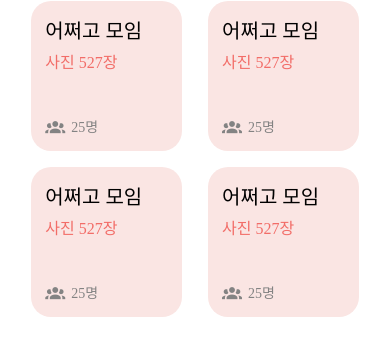
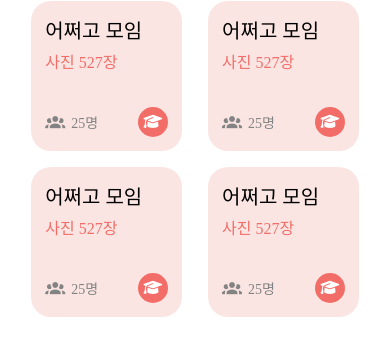
Before and after one commit to yelim99/MOA, a React Native app in the folder moa/: screen /Home in a window 390 px wide. Shown: the part 149-502 px from the top of the page. Built offline with nearby package versions, Linux system fonts and the light colour scheme.

Commit message:
:art:[Design] #S11P31A602-166 #in-progress Group Custom Icon 생성

```diff
--- /dev/null
+++ b/moa/src/components/common/button/GroupIconButton.tsx
@@ -0,0 +1,54 @@
+import React from 'react';
+import styled, {useTheme} from 'styled-components/native';
+import EntypoIcon from 'react-native-vector-icons/Entypo';
+import FAIcon from 'react-native-vector-icons/FontAwesome6';
+
+const Container = styled.View<{bgColor: string}>`
+  width: 30px;
+  height: 30px;
+  border-radius: 50px;
+  display: flex;
+  justify-content: center;
+  align-items: center;
+  background-color: ${({bgColor}) => bgColor};
+`;
+
+interface GroupIconButtonProps {
+  color: string;
+  iconName: string;
+}
+
+const GroupIconButton = ({color, iconName}: GroupIconButtonProps) => {
+  const theme = useTheme();
+
+  const colorMap: {[key: string]: string} = {
+    red: theme.colors.darkred,
+    yellow: theme.colors.darkyellow,
+    green: theme.colors.darkgreen,
+    blue: theme.colors.darkblue,
+    purple: theme.colors.darkpurple,
+    pink: theme.colors.darkpink,
+  };
+  const renderIcon = () => {
+    if (
+      iconName === 'chat' ||
+      iconName === 'briefcase' ||
+      iconName === 'home'
+    ) {
+      return (
+        <EntypoIcon name={iconName} size={17} color={theme.colors.white} />
+      );
+    } else if (iconName === 'heart') {
+      return (
+        <EntypoIcon name={iconName} size={19} color={theme.colors.white} />
+      );
+    } else if (iconName === 'book-open' || iconName === 'graduation-cap') {
+      return <FAIcon name={iconName} size={15} color={theme.colors.white} />;
+    }
+    return null;
+  };
+
+  return <Container bgColor={colorMap[color]}>{renderIcon()}</Container>;
+};
+
+export default GroupIconButton;
--- a/moa/src/components/group/MyGroupListItem.tsx
+++ b/moa/src/components/group/MyGroupListItem.tsx
@@ -1,6 +1,7 @@
 import React from 'react';
 import styled, {useTheme} from 'styled-components/native';
 import Icon from 'react-native-vector-icons/MaterialCommunityIcons';
+import GroupIconButton from '../common/button/GroupIconButton';
 
 const Container = styled.View`
   width: 46%;
@@ -69,6 +70,7 @@ const MyGroupListItem = () => {
           />
           <MemberText>25명</MemberText>
         </MemberLine>
+        <GroupIconButton color="red" iconName="graduation-cap" />
       </BottomLine>
     </Container>
   );
```
